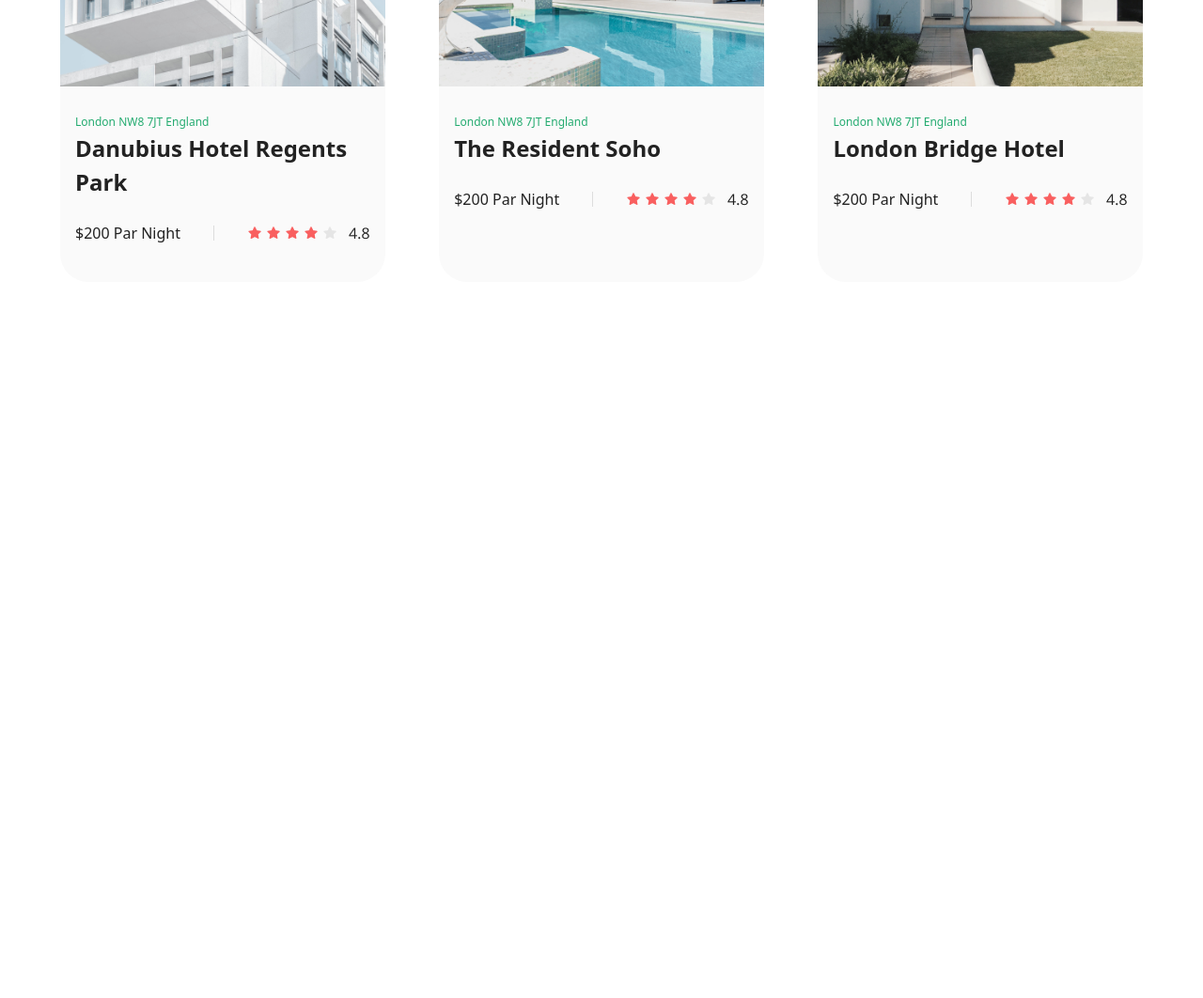
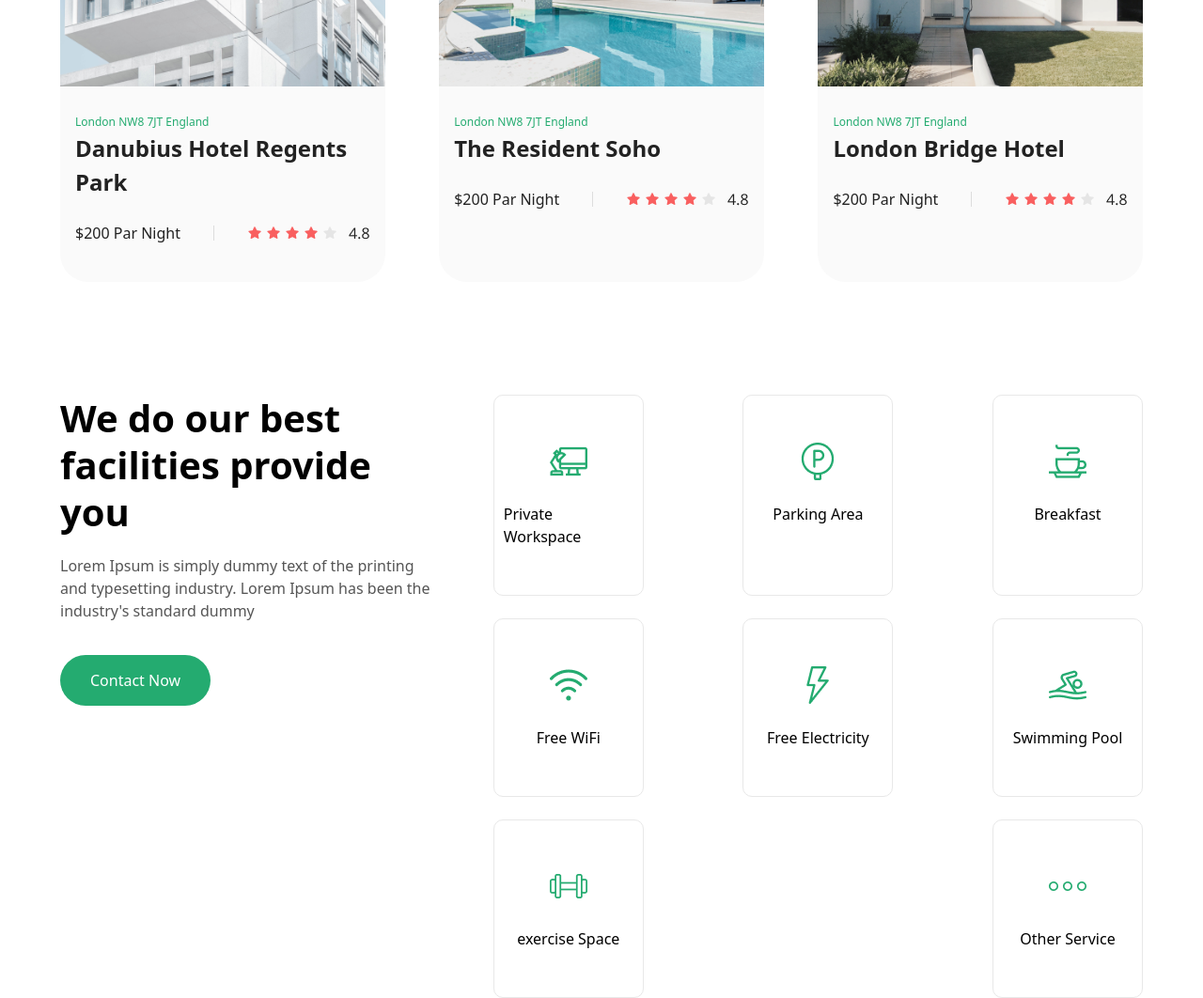
Before and after one commit to Joseph-RY/Team-Work-1, a website: page src/joseph.html in a window 1280 px wide. Shown: the part 1221-2283 px from the top of the page at 94% size. Before the commit the page ends 1521 px from the top, so only its background shows below. Drawn offline with nearby package versions, Linux system fonts and the light colour scheme; files that its build step writes are made by us from their sources.

Commit message:
add section_2

```diff
--- a/src/joseph.html
+++ b/src/joseph.html
@@ -135,6 +135,50 @@
                     </article>
                 </div>
             </section>
+
+            <section class="flex flex-col lg:flex-row justify-between gap-6 px-[5%]">
+                <div>
+                    <div class="max-w-[405px] flex flex-col gap-5 mb-[50px]">
+                        <h2 class="text-[20px] lg:text-[40px] font-semibold leading-[50px]">We do our best facilities provide you</h2>
+                        <p class="text-[#555]">Lorem Ipsum is simply dummy text of the printing and typesetting industry. Lorem Ipsum has been the industry's standard dummy </p>
+                    </div>
+                    <a class="bg-[#24AB70] rounded-[45px] text-white px-8 py-4 mt-[50px]" href="#">Contact Now</a>
+                </div>
+                <div class="lg:max-w-[60%] flex flex-wrap justify-center lg:justify-between gap-6">
+                    <article class="lg:w-[160px] flex flex-col items-center gap-6 py-[50px] px-[10px] border-[1px] border-[#E8E8E8] rounded-[10px]">
+                        <img src="../images/Joseph-Images/workspace 1.png" alt="">
+                        <p>Private Workspace</p>
+                    </article>
+                    <article class="lg:w-[160px] flex flex-col items-center gap-6 py-[50px] px-[10px] border-[1px] border-[#E8E8E8] rounded-[10px]">
+                        <img src="../images/Joseph-Images/parking-area (1) 1.png" alt="">
+                        <p>Parking Area</p>
+                    </article>
+                    <article class="lg:w-[160px] flex flex-col items-center gap-6 py-[50px] px-[10px] border-[1px] border-[#E8E8E8] rounded-[10px]">
+                        <img src="../images/Joseph-Images/cappuccino 1.png" alt="">
+                        <p>Breakfast</p>
+                    </article>
+                    <article class="lg:w-[160px] flex flex-col items-center gap-6 py-[50px] px-[10px] border-[1px] border-[#E8E8E8] rounded-[10px]">
+                        <img src="../images/Joseph-Images/wifi (2) 1.png" alt="">
+                        <p>Free WiFi</p>
+                    </article>
+                    <article class="lg:w-[160px] flex flex-col items-center gap-6 py-[50px] px-[10px] border-[1px] border-[#E8E8E8] rounded-[10px]">
+                        <img src="../images/Joseph-Images/flash (1) 1.png" alt="">
+                        <p>Free Electricity</p>
+                    </article>
+                    <article class="lg:w-[160px] flex flex-col items-center gap-6 py-[50px] px-[10px] border-[1px] border-[#E8E8E8] rounded-[10px]">
+                        <img src="../images/Joseph-Images/swimmer 1.png" alt="">
+                        <p>Swimming Pool</p>
+                    </article>
+                    <article class="lg:w-[160px] flex flex-col items-center gap-6 py-[50px] px-[10px] border-[1px] border-[#E8E8E8] rounded-[10px]">
+                        <img src="../images/Joseph-Images/dumbell 1.png" alt="">
+                        <p>exercise Space</p>
+                    </article>
+                    <article class="lg:w-[160px] flex flex-col items-center gap-6 py-[50px] px-[10px] border-[1px] border-[#E8E8E8] rounded-[10px]">
+                        <img src="../images/Joseph-Images/ellipsis 1.png" alt="">
+                        <p>Other Service</p>
+                    </article>
+                </div>
+            </section>
         </main>
 
     </div>
```
